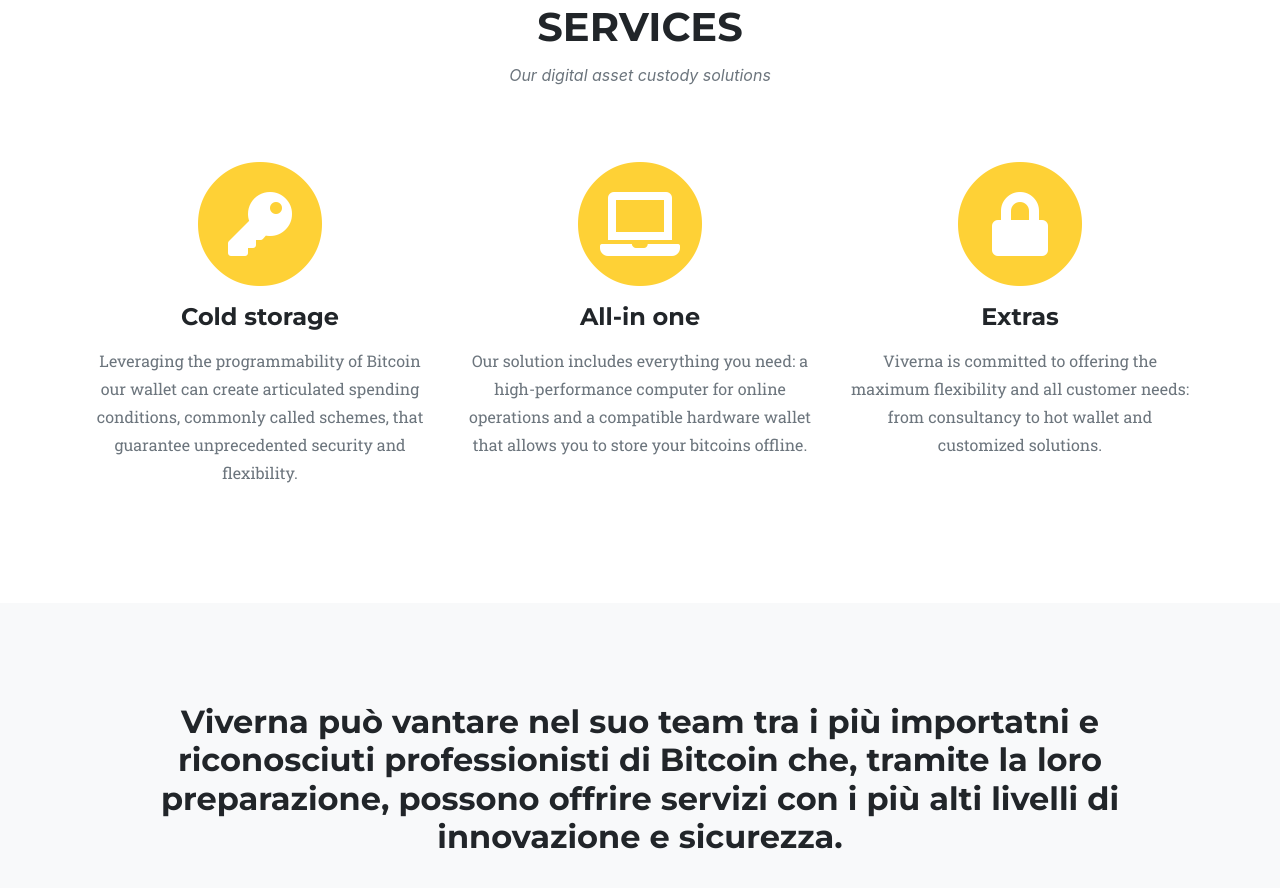
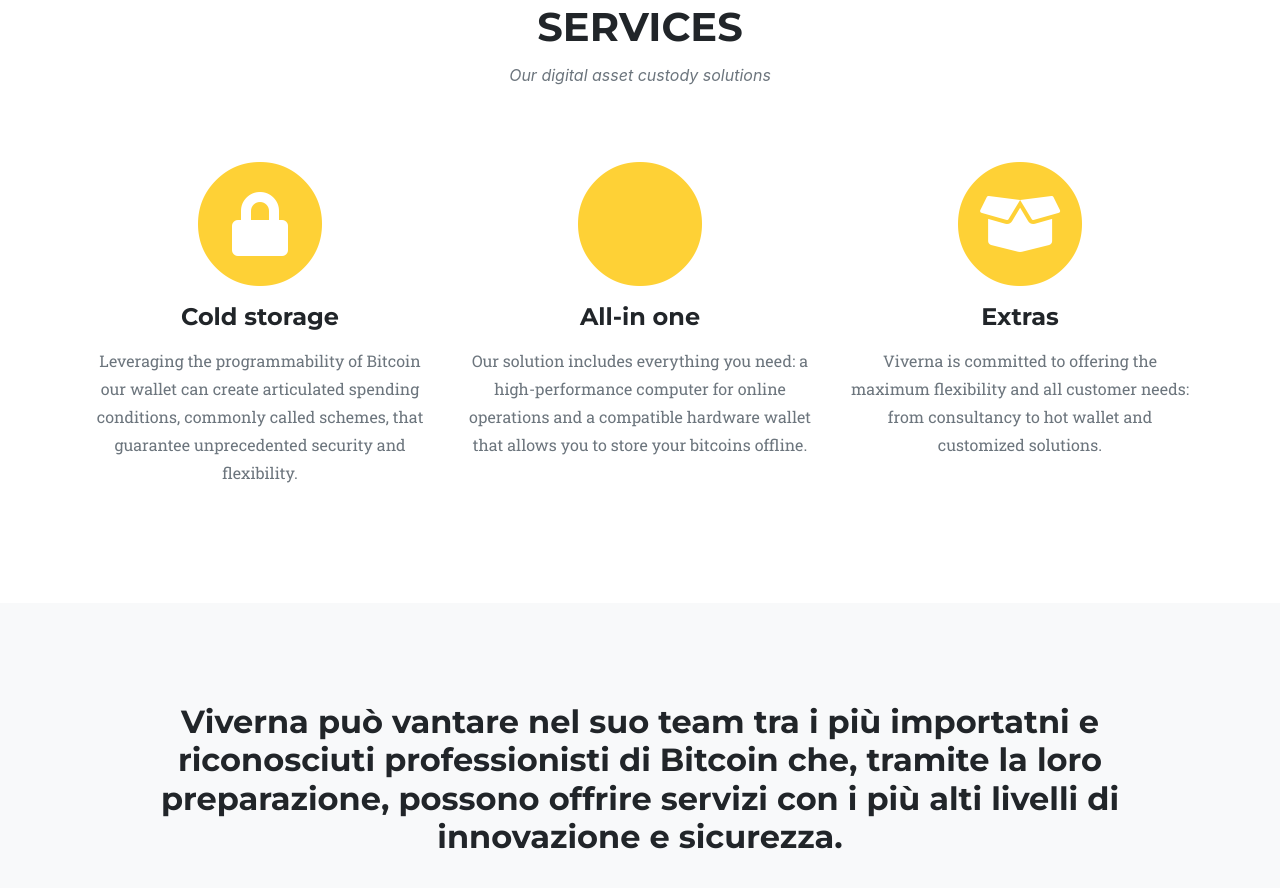
Before and after one commit to viverna-dev/viverna-site, a plain HTML site: page index.html in a window 1280 px wide. Shown: the part 938-1826 px from the top of the page. Drawn offline with Linux system fonts and the light colour scheme; a web font is replaced by a local one.

Commit message:
content! Update service icons

```diff
--- a/index.html
+++ b/index.html
@@ -49,7 +49,7 @@
         <div class="col-md-4">
           <span class="fa-stack fa-4x">
             <i class="fas fa-circle fa-stack-2x text-primary"></i>
-            <i class="fas fa-key fa-stack-1x fa-inverse"></i>
+            <i class="fas fa-lock fa-stack-1x fa-inverse"></i>
           </span>
           <h4 class="service-heading">Cold storage</h4>
           <p class="text-muted">Leveraging the programmability of Bitcoin our wallet can create articulated spending conditions, commonly called schemes, that guarantee unprecedented security and flexibility.</p>
@@ -57,7 +57,7 @@
         <div class="col-md-4">
           <span class="fa-stack fa-4x">
             <i class="fas fa-circle fa-stack-2x text-primary"></i>
-            <i class="fas fa-laptop fa-stack-1x fa-inverse"></i>
+            <i class="fas fa-btc fa-stack-1x"></i>
           </span>
           <h4 class="service-heading">All-in one</h4>
           <p class="text-muted">Our solution includes everything you need: a high-performance computer for online operations and a compatible hardware wallet that allows you to store your bitcoins offline.</p>
@@ -65,7 +65,7 @@
         <div class="col-md-4">
           <span class="fa-stack fa-4x">
             <i class="fas fa-circle fa-stack-2x text-primary"></i>
-            <i class="fas fa-lock fa-stack-1x fa-inverse"></i>
+            <i class="fas fa-box-open fa-stack-1x fa-inverse"></i>
           </span>
           <h4 class="service-heading">Extras</h4>
           <p class="text-muted">Viverna is committed to offering the maximum flexibility and all customer needs: from consultancy to hot wallet and customized solutions.</p>
```
